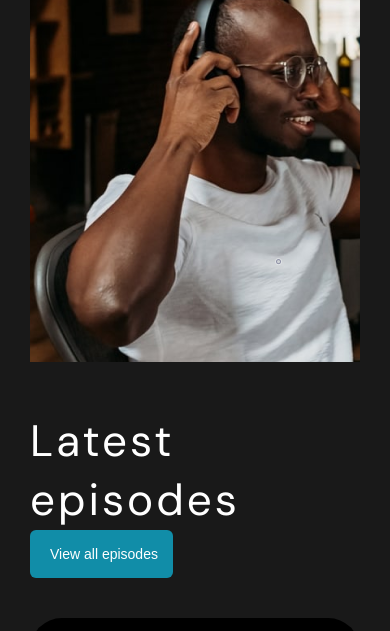
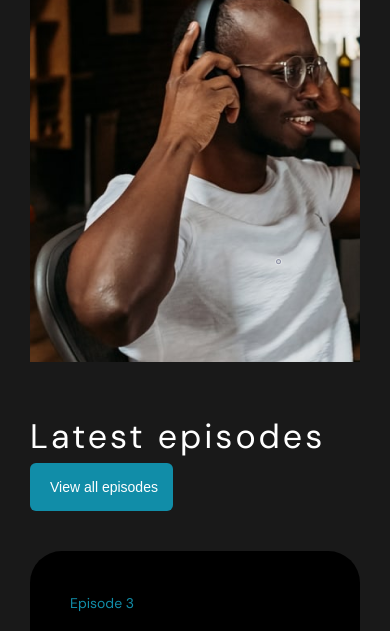
Before and after one commit to guzel-gi/guzel-gi.github.io, a plain HTML site: page index.html in a window 390 px wide. Shown: the part 388-1019 px from the top of the page. Drawn offline with Linux system fonts and the light colour scheme.

Commit message:
Latest episodes font-size

```diff
--- a/style.css
+++ b/style.css
@@ -548,8 +548,8 @@ line-height: 27px;
         margin-bottom: 40px;
     }
     .last-episodes__title {
-        font-size: 44px;
-        line-height: 59.2px;
+        font-size: 34px;
+        line-height: 49.2px;
         letter-spacing: 2.98px;
     }
     .main-button {
```
